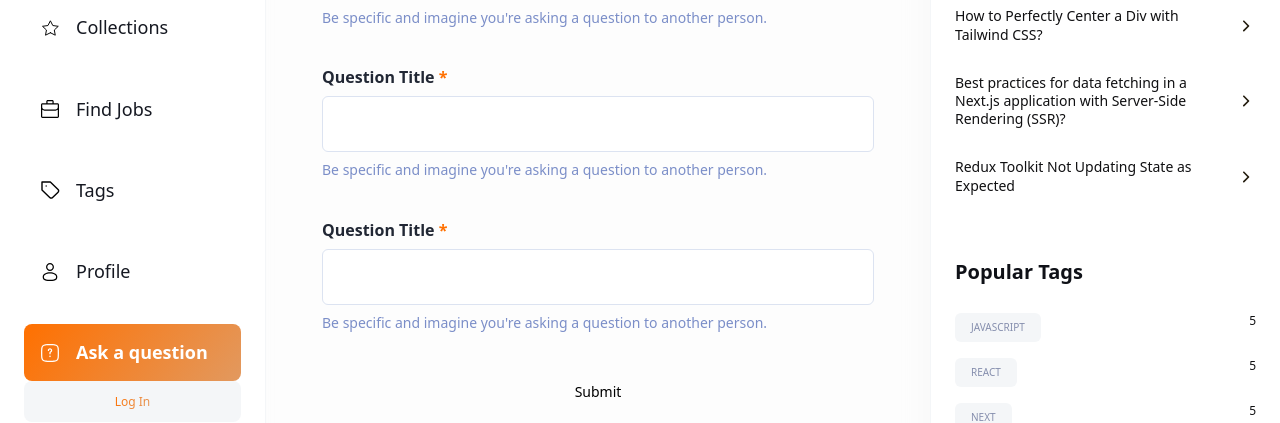
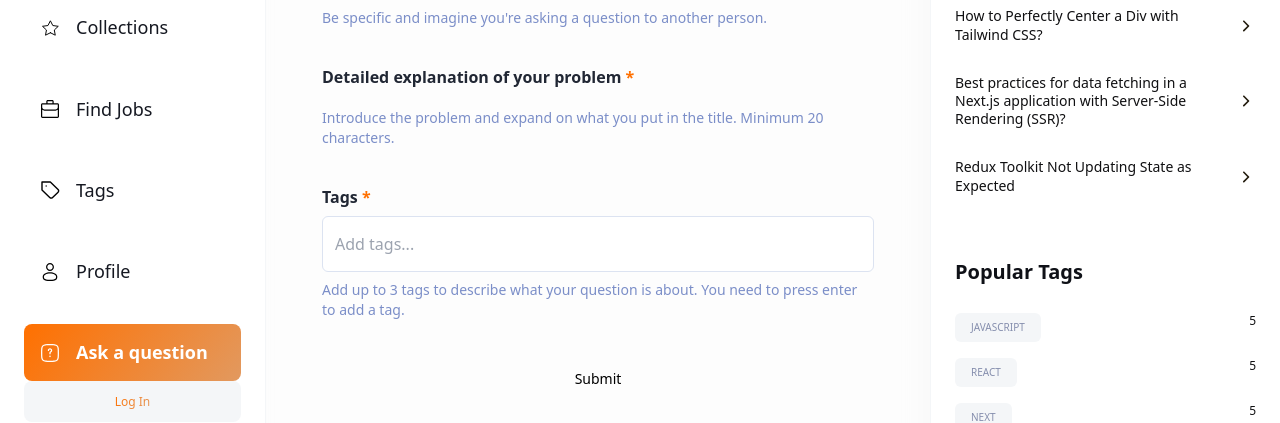
Before and after one commit to aleknovkovski/lrnp-JSM-nextjs13, a Next.js app: page /ask-question in a window 1280 px wide. Shown: the part 307-730 px from the top of the page. Built offline with nearby package versions, Linux system fonts and the light colour scheme; no server answers.

Commit message:
Adjust content for explanation and tags

```diff
--- a/components/shared/forms/Question.tsx
+++ b/components/shared/forms/Question.tsx
@@ -59,18 +59,15 @@ export default function Question() {
 
                 <FormField
                     control={form.control}
-                    name="title"
+                    name="explanation"
                     render={({field}) => (
-                        <FormItem className="flex w-full flex-col">
-                            <FormLabel className="paragraph-semibold text-dark400_light800">Question Title <span className="text-primary-500">*</span></FormLabel>
+                        <FormItem className="flex w-full flex-col gap-3">
+                            <FormLabel className="paragraph-semibold text-dark400_light800">Detailed explanation of your problem <span className="text-primary-500">*</span></FormLabel>
                             <FormControl className="mt-3.5">
-                                <Input
-                                    className="no-focus paragraph-regular background-light900_dark300 light-border-2 text-dark300_light700 min-h-[56px] border"
-                                    {...field}
-                                />
+                                {/* TODO: Add Editor Component */}
                             </FormControl>
                             <FormDescription className="body-regular mt-2.5 text-light-500">
-                                Be specific and imagine you&apos;re asking a question to another person.
+                                Introduce the problem and expand on what you put in the title. Minimum 20 characters.
                             </FormDescription>
                             <FormMessage className="text-red-500" />
                         </FormItem>
@@ -79,18 +76,19 @@ export default function Question() {
 
                 <FormField
                     control={form.control}
-                    name="title"
+                    name="tags"
                     render={({field}) => (
                         <FormItem className="flex w-full flex-col">
-                            <FormLabel className="paragraph-semibold text-dark400_light800">Question Title <span className="text-primary-500">*</span></FormLabel>
+                            <FormLabel className="paragraph-semibold text-dark400_light800">Tags <span className="text-primary-500">*</span></FormLabel>
                             <FormControl className="mt-3.5">
                                 <Input
                                     className="no-focus paragraph-regular background-light900_dark300 light-border-2 text-dark300_light700 min-h-[56px] border"
+                                    placeholder="Add tags..."
                                     {...field}
                                 />
                             </FormControl>
                             <FormDescription className="body-regular mt-2.5 text-light-500">
-                                Be specific and imagine you&apos;re asking a question to another person.
+                                Add up to 3 tags to describe what your question is about. You need to press enter to add a tag.
                             </FormDescription>
                             <FormMessage className="text-red-500" />
                         </FormItem>
```
